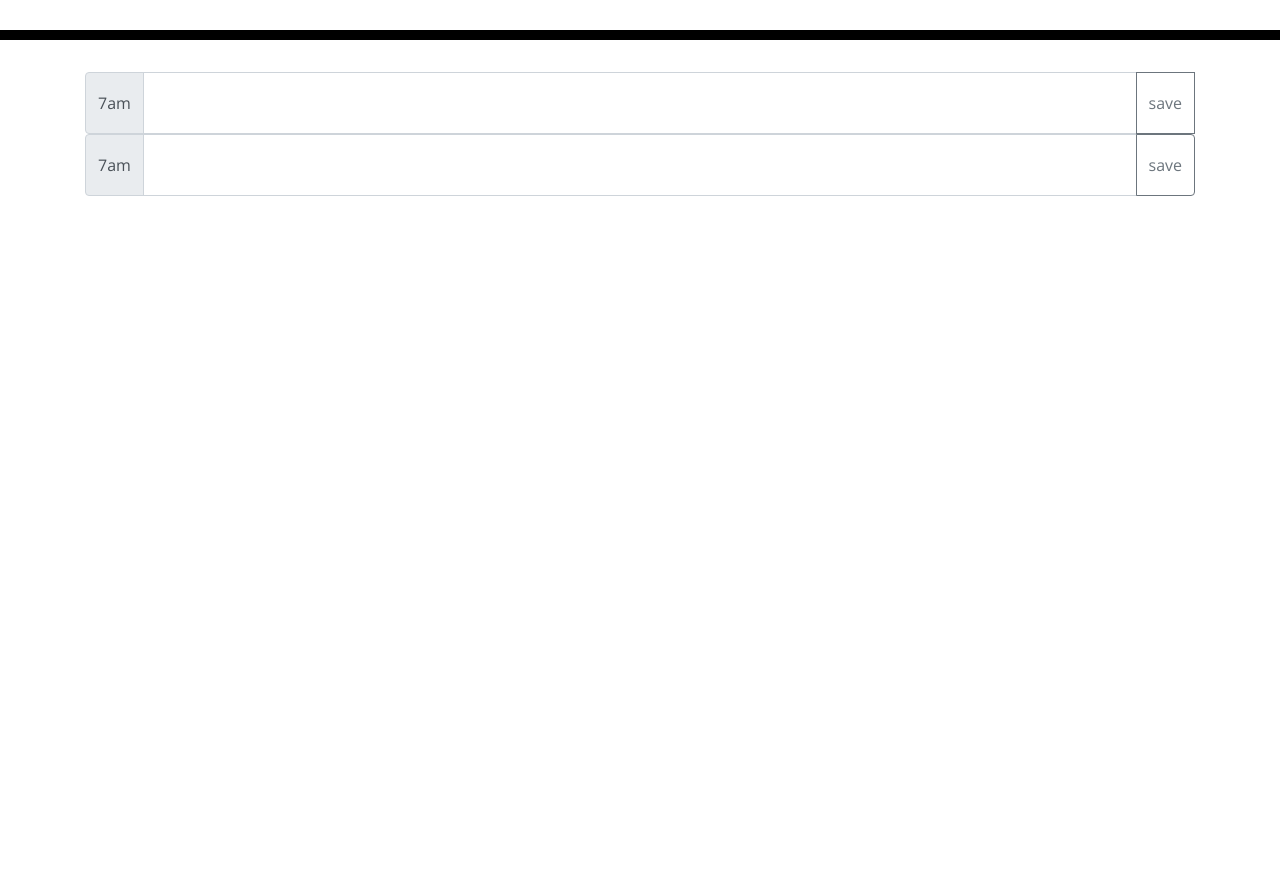
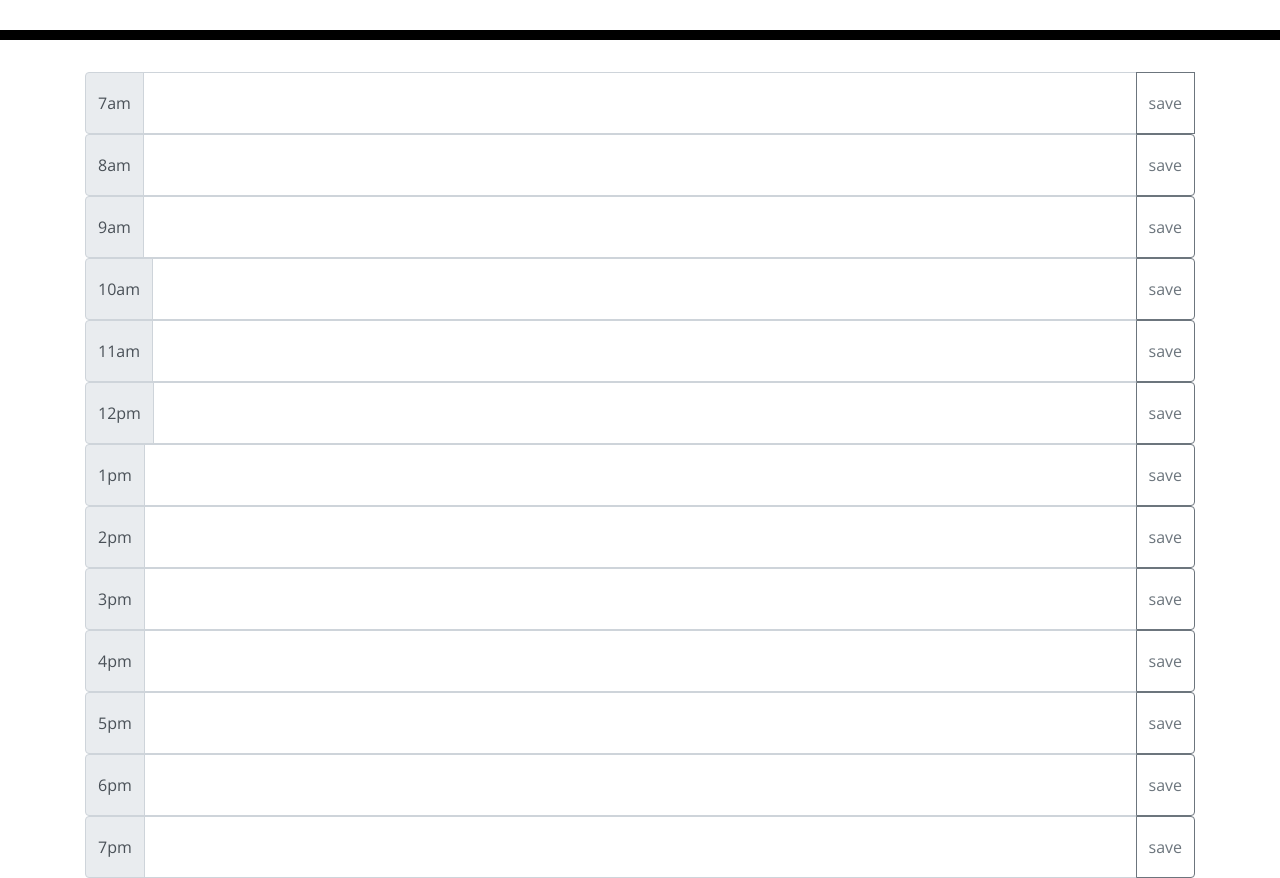
Before and after one commit to chris79kennard/Work-Day-Scheduler, a plain HTML site: page index.html in a window 1280 px wide. Shown: the part 260-1138 px from the top of the page. Before the commit the page ends 800 px from the top, so only its background shows below. Drawn offline with nearby package versions, Linux system fonts and the light colour scheme.

Commit message:
layed out time rows for full day

```diff
--- a/assets/script.js
+++ b/assets/script.js
@@ -1,9 +1,5 @@
 var today = moment();
 $("#time").text(today.format("[Today is ] MMM Do, YYYY, h:mm A"));
-
-var todayOnCalender = moment();
-$(".current-hour").text(todayOnCalender.format(" h: A"));
-console.log("currentTime");
 
 // var hourFromNow = moment().startOf("hour").fromNow();
 // $("#current-hour").text(hourFromNow.format(" h: A"));
--- a/index.html
+++ b/index.html
@@ -37,8 +37,7 @@
         <div class="input-group-prepend">
           <span class="input-group-text">7am</span>
         </div>
-        <textarea class="form-control" aria-label="With textarea"></textarea>
-
+        <textarea class="form-control" aria-label="With textarea"> </textarea>
         <div class="input-group-append">
           <button
             class="btn btn-outline-secondary"
@@ -50,7 +49,7 @@
         </div>
         <div class="input-group">
           <div class="input-group-prepend">
-            <span class="input-group-text">7am</span>
+            <span class="input-group-text">8am</span>
           </div>
           <textarea class="form-control" aria-label="With textarea"></textarea>
 
@@ -64,8 +63,182 @@
             </button>
           </div>
         </div>
+      </div>
+      <div class="input-group">
+        <div class="input-group-prepend">
+          <span class="input-group-text">9am</span>
+        </div>
+        <textarea class="form-control" aria-label="With textarea"></textarea>
 
-        <div class="input-group-append"></div>
+        <div class="input-group-append">
+          <button
+            class="btn btn-outline-secondary"
+            type="button"
+            id="button-addon2"
+          >
+            save
+          </button>
+        </div>
+      </div>
+      <div class="input-group">
+        <div class="input-group-prepend">
+          <span class="input-group-text">10am</span>
+        </div>
+        <textarea class="form-control" aria-label="With textarea"></textarea>
+
+        <div class="input-group-append">
+          <button
+            class="btn btn-outline-secondary"
+            type="button"
+            id="button-addon2"
+          >
+            save
+          </button>
+        </div>
+      </div>
+      <div class="input-group">
+        <div class="input-group-prepend">
+          <span class="input-group-text">11am</span>
+        </div>
+        <textarea class="form-control" aria-label="With textarea"></textarea>
+
+        <div class="input-group-append">
+          <button
+            class="btn btn-outline-secondary"
+            type="button"
+            id="button-addon2"
+          >
+            save
+          </button>
+        </div>
+      </div>
+      <div class="input-group">
+        <div class="input-group-prepend">
+          <span class="input-group-text">12pm</span>
+        </div>
+        <textarea class="form-control" aria-label="With textarea"></textarea>
+
+        <div class="input-group-append">
+          <button
+            class="btn btn-outline-secondary"
+            type="button"
+            id="button-addon2"
+          >
+            save
+          </button>
+        </div>
+      </div>
+      <div class="input-group">
+        <div class="input-group-prepend">
+          <span class="input-group-text">1pm</span>
+        </div>
+        <textarea class="form-control" aria-label="With textarea"></textarea>
+
+        <div class="input-group-append">
+          <button
+            class="btn btn-outline-secondary"
+            type="button"
+            id="button-addon2"
+          >
+            save
+          </button>
+        </div>
+      </div>
+      <div class="input-group">
+        <div class="input-group-prepend">
+          <span class="input-group-text">2pm</span>
+        </div>
+        <textarea class="form-control" aria-label="With textarea"></textarea>
+
+        <div class="input-group-append">
+          <button
+            class="btn btn-outline-secondary"
+            type="button"
+            id="button-addon2"
+          >
+            save
+          </button>
+        </div>
+      </div>
+      <div class="input-group">
+        <div class="input-group-prepend">
+          <span class="input-group-text">3pm</span>
+        </div>
+        <textarea class="form-control" aria-label="With textarea"></textarea>
+
+        <div class="input-group-append">
+          <button
+            class="btn btn-outline-secondary"
+            type="button"
+            id="button-addon2"
+          >
+            save
+          </button>
+        </div>
+      </div>
+      <div class="input-group">
+        <div class="input-group-prepend">
+          <span class="input-group-text">4pm</span>
+        </div>
+        <textarea class="form-control" aria-label="With textarea"></textarea>
+
+        <div class="input-group-append">
+          <button
+            class="btn btn-outline-secondary"
+            type="button"
+            id="button-addon2"
+          >
+            save
+          </button>
+        </div>
+      </div>
+      <div class="input-group">
+        <div class="input-group-prepend">
+          <span class="input-group-text">5pm</span>
+        </div>
+        <textarea class="form-control" aria-label="With textarea"></textarea>
+
+        <div class="input-group-append">
+          <button
+            class="btn btn-outline-secondary"
+            type="button"
+            id="button-addon2"
+          >
+            save
+          </button>
+        </div>
+      </div>
+      <div class="input-group">
+        <div class="input-group-prepend">
+          <span class="input-group-text">6pm</span>
+        </div>
+        <textarea class="form-control" aria-label="With textarea"></textarea>
+
+        <div class="input-group-append">
+          <button
+            class="btn btn-outline-secondary"
+            type="button"
+            id="button-addon2"
+          >
+            save
+          </button>
+        </div>
+      </div>
+      <div class="input-group">
+        <div class="input-group-prepend">
+          <span class="input-group-text">7pm</span>
+        </div>
+        <textarea class="form-control" aria-label="With textarea"></textarea>
+
+        <div class="input-group-append">
+          <button
+            class="btn btn-outline-secondary"
+            type="button"
+            id="button-addon2"
+          >
+            save
+          </button>
+        </div>
       </div>
     </div>
     <script
```
